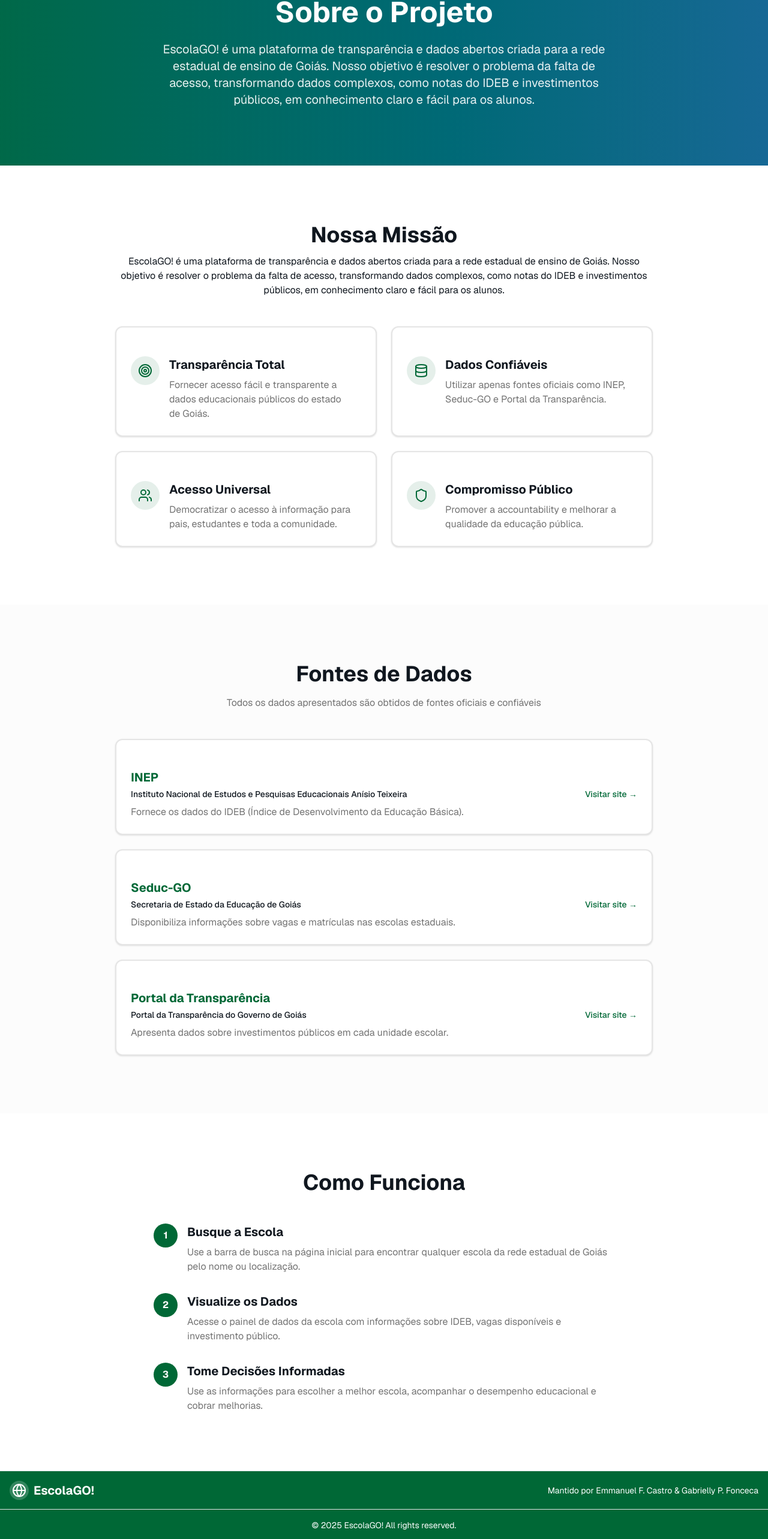
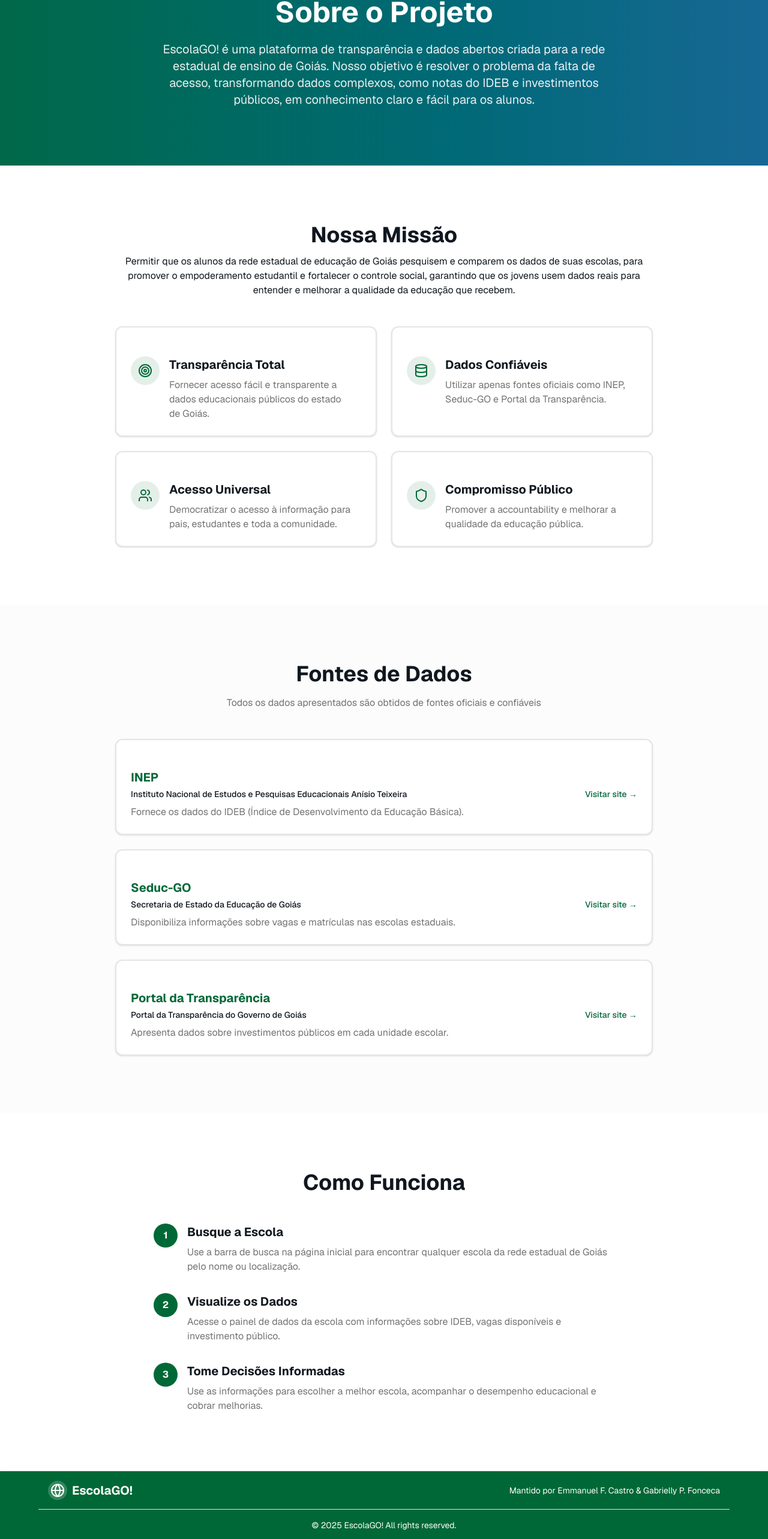
Before and after one commit to manotv-alt/EscolaGO, a Next.js app: page /sobre in a window 1280 px wide. Shown: the part 165-2731 px from the top of the page at 60% size. Built offline with nearby package versions, Linux system fonts and the light colour scheme.

Commit message:
Fix : Texts adjusts

```diff
--- a/app/sobre/page.tsx
+++ b/app/sobre/page.tsx
@@ -102,10 +102,10 @@ conhecimento claro e fácil para os alunos.
                 }`}
               >
                 Nossa Missão
-                <p className="text-base mt-3 font-normal">EscolaGO! é uma plataforma de transparência e dados abertos criada para a rede
-estadual de ensino de Goiás. Nosso objetivo é resolver o problema da falta de acesso,
-transformando dados complexos, como notas do IDEB e investimentos públicos, em
-conhecimento claro e fácil para os alunos.
+                <p className="text-base mt-3 font-normal">Permitir que os alunos da rede estadual de educação de Goiás pesquisem e comparem os
+dados de suas escolas, para promover o empoderamento estudantil e fortalecer o
+controle social, garantindo que os jovens usem dados reais para entender e melhorar a
+qualidade da educação que recebem.
                 </p>
               </h2>
 
--- a/components/footer.tsx
+++ b/components/footer.tsx
@@ -6,7 +6,7 @@ import { Globe } from "lucide-react"
 export function Footer() {
   return (
     <footer className="z-50 border-t w-full text-center bg-primary text-primary-foreground shadow-md">
-      <div className="container border-b flex-col py-4 sm:py-0 sm:flex-row mx-auto flex sm:h-16 items-center justify-between px-4">
+      <div className="border-b flex-col py-4 mx-16 sm:py-0 sm:flex-row flex sm:h-16 items-center justify-between px-4">
         <Link
           href="/"
           className="flex items-center gap-2 font-bold text-lg md:text-xl transition-transform hover:scale-105"
--- a/components/school-dashboard.tsx
+++ b/components/school-dashboard.tsx
@@ -172,7 +172,7 @@ export function SchoolDashboard({ school }: SchoolDashboardProps) {
       >
         <CardHeader>
           <CardTitle className="text-lg sm:text-xl">Sobre os Dados</CardTitle>
-          <p className="text-sm">Aqui você descobre o que cada informação significa e por que ela é importante para
+          <p className="text-sm">Aqui você descobre o que cada informação significa e porque ela é importante para
 entender a sua escola.
           </p>
         </CardHeader>
```
